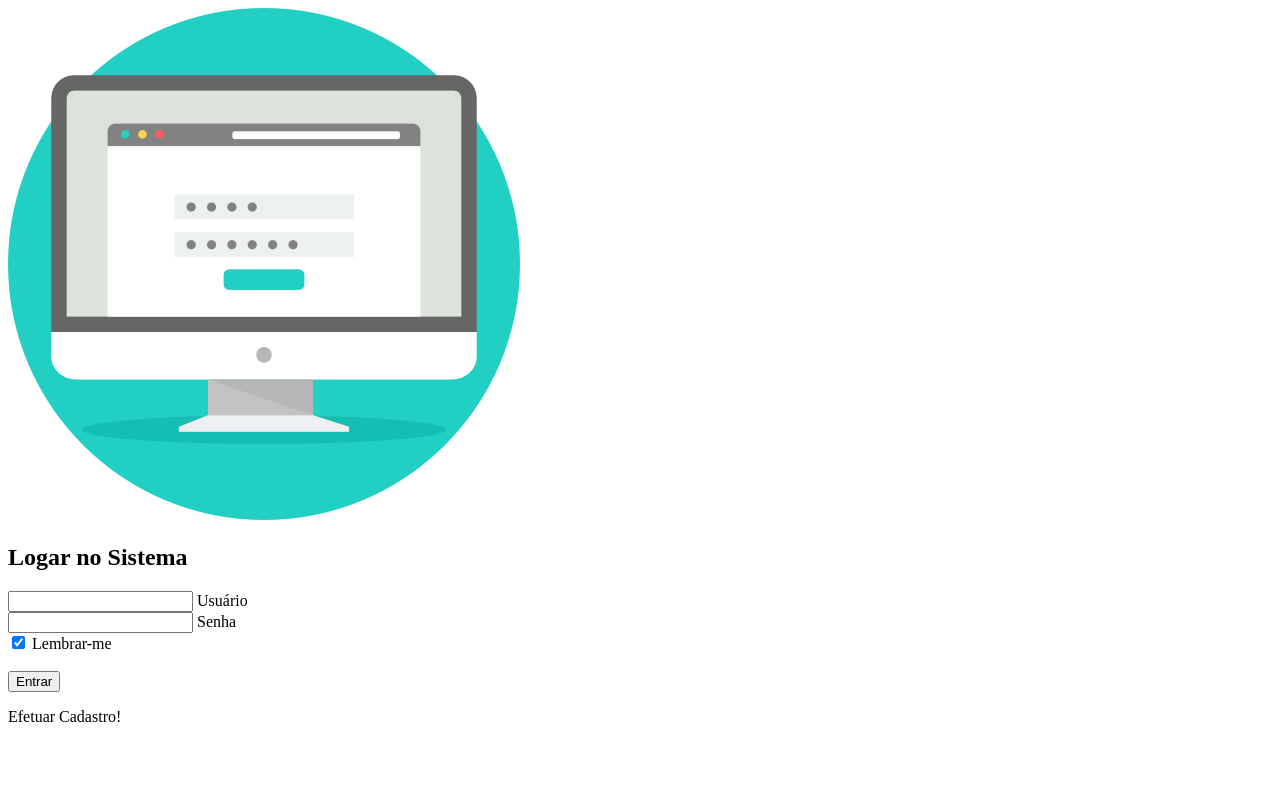
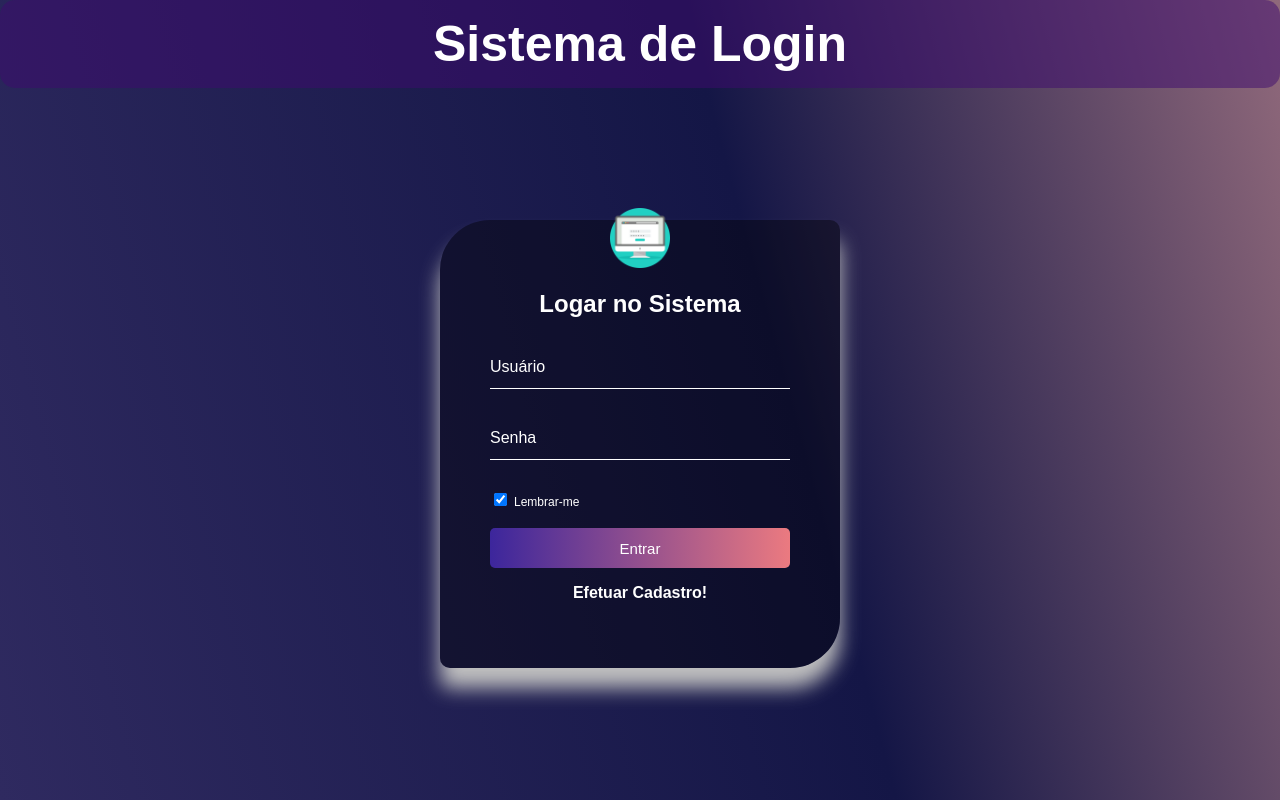
Before and after one commit to projetos-junior/tela-login, a plain HTML site: page index.html in a window 1280 px wide. Drawn offline with Linux system fonts and the light colour scheme.

Commit message:
Criado o HTML e CSS da Tela de Login

```diff
--- a/assets/css/estilo.css
+++ b/assets/css/estilo.css
@@ -0,0 +1,109 @@
+body{
+    background: linear-gradient(-105deg, #90697b, #141646 40%, #2f2a60);
+    background-size: 100% 100%;
+    height: 100vh;
+    display: flex;
+    align-items: center;
+    flex-direction: column;
+    justify-content: space-between;
+    padding: 0;
+    margin: 0;
+    color: silver;
+}
+h1{
+    color: white;
+    font-family: Arial;
+    text-align: center;
+    font-size: 50px;
+    background-color: rgba(63, 11, 110, 0.5);
+    border-radius: 15px;
+    padding: 15px 0;
+    width: 100%;
+    margin: 0;
+}
+.caixa-login{
+    background-color:rgba(0, 0, 0, 0.4);
+    width:300px;
+    padding: 50px;
+    border-radius: 50px 10px 50px 10px;
+    box-shadow: 0 20px 20px ;
+}
+.img-login{
+    /*background-color: purple;*/
+    width: 60px;
+    height: 60px;
+    left: 0;
+    right: 0;
+    top: 26%;
+    margin: auto;
+    position: absolute;
+}
+.img-login img{
+    width: 100%;
+}
+.caixa-login h2{
+    color: #fff;
+    text-align: center;
+    margin: 20px 0 30px;
+    font-family: Arial;
+}
+.caixa-login .campo{
+    position: relative;
+}
+.caixa-login .campo input{
+    width: 100%;
+    padding: 10px;
+    font-size: 17px;
+    background: transparent;
+    color: #fff;
+    letter-spacing: 5px;/*Espaço entre as letras do campo input*/
+    border: none;
+    outline: none;
+    border-bottom: 1px solid white;
+    margin-bottom: 30px;
+           box-sizing: border-box;
+    -wekit-box-sizing: border-box;
+      -moz-box-sizing: border-box;
+}
+.caixa-login .campo label{
+    position: absolute;
+    top: 0;
+    left: 0;
+    padding: 10px 0;
+    font-size: 16px;
+    color: #fff;
+    font-family: Arial;
+    pointer-events: none;
+    transition: .5s;
+}
+.caixa-login .campo input:focus~label,
+.caixa-login .campo input:valid~label{
+    top: -20px;
+    left: 0;
+    color: violet;
+    font-size: 12px;
+}
+#checkbox2{
+    color: #fff;
+    font-family: Arial;
+    font-size: 12px;
+}
+.caixa-login button{
+    width: 100%;
+    height: 40px;
+    border: none;
+    outline: none;
+    color: #fff;
+    background: linear-gradient(to right, #3c269c, #eb7a80);
+    padding: 10px 20px;
+    font-size: 15px;
+    cursor: pointer;
+    border-radius: 5px;
+}
+    #cadastro{
+        font-weight: bold;
+        color: #fff;
+        font-family: Arial, Helvetica, sans-serif;
+        text-align: center;
+        cursor: pointer;
+    }
--- a/index.html
+++ b/index.html
@@ -5,32 +5,36 @@
     <meta name="viewport" content="width=device-width, initial-scale=1.0">
     <meta http-equiv="X-UA-Compatible" content="ie=edge">
     <title>Tela de Login</title>
+    <link rel="stylesheet" href="assets/css/estilo.css">
 </head>
 <body>
+    <h1>Sistema de Login</h1>
     <section class="caixa-login">
         <div class="img-login">
-            <img src="assets/image/senha.png" alt="">
+        <img src="assets/image/senha.png" alt="">
         </div>
 
         <h2>Logar no Sistema</h2>
 
         <form action="">
             <div class="campo">
-                <input type="text">
+                <input type="text" required="">
                 <label >Usuário</label>
             </div>
             <div class="campo">
-                <input type="password">
+                <input type="password"required="">
                 <label>Senha</label>
             </div>
             <input type="checkbox" checked="checked" class="checked">
-            <label class="checkbox2">Lembrar-me</label><br><br>
+            <label id="checkbox2">Lembrar-me</label><br><br>
             <button>Entrar</button>
             <p id="cadastro">Efetuar Cadastro!</p>
 
 
         </form>
+
     </section>
+    <div></div>
 
 
 </body>
```
Also changed, not shown: assets/image/bg-body.jpg (added), 1 other file.
